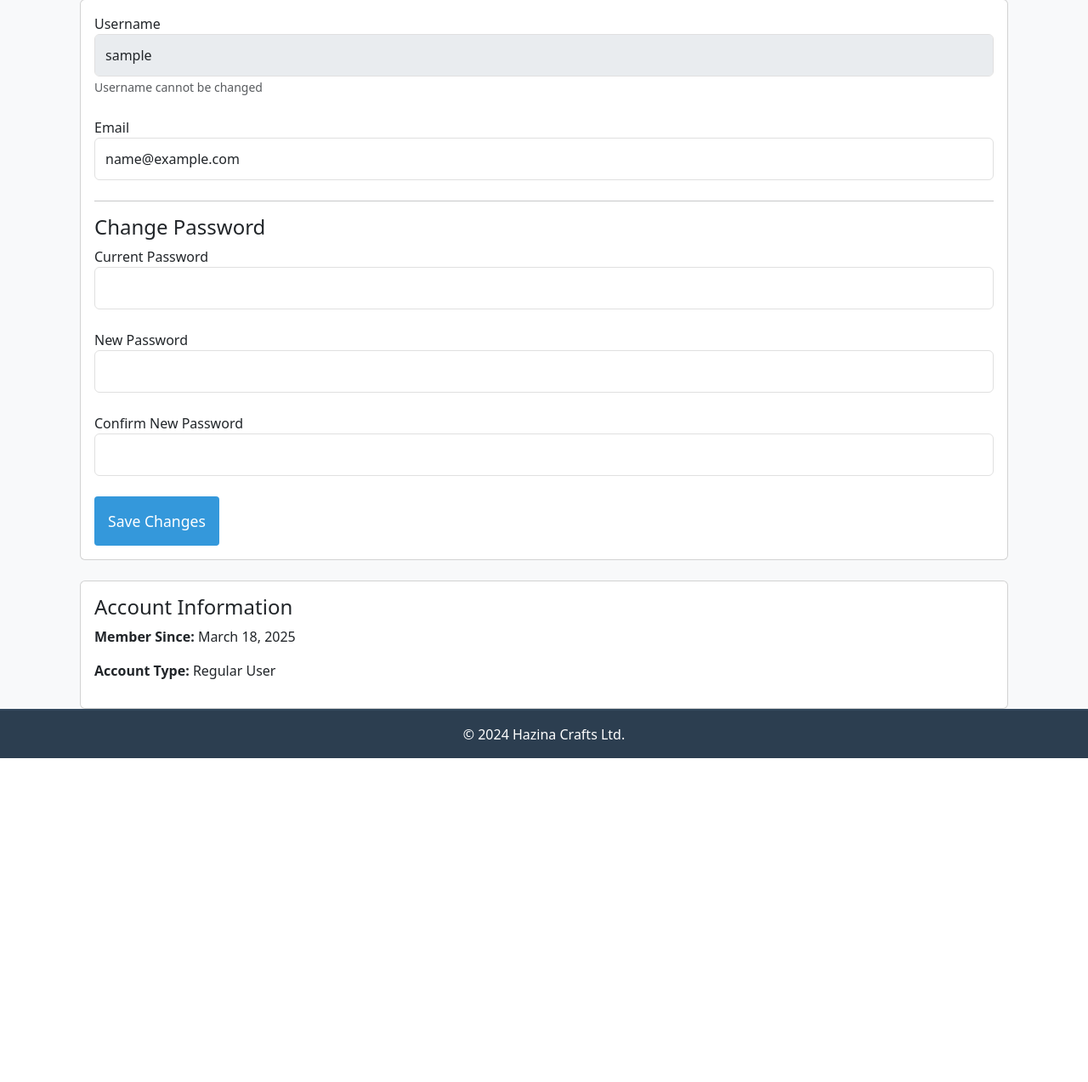
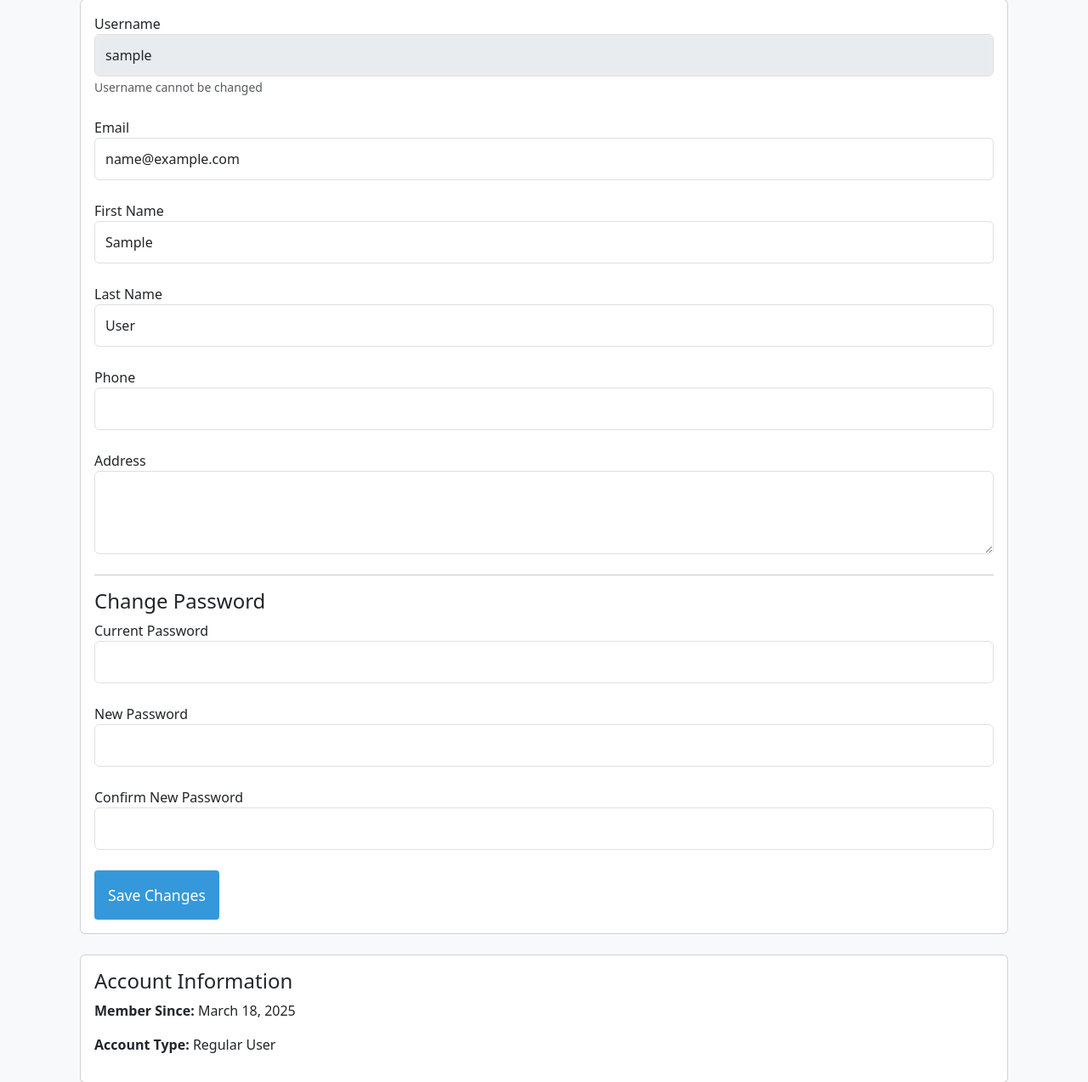
Before and after one commit to ghost-mann/improved-octo-train, a Flask app: page /account in a window 1280 px wide. Shown: the part 137-1410 px from the top of the page at 85% size. Before the commit the page ends 1029 px from the top, so only its background shows below. Run offline with Flask 3, Linux system fonts and the light colour scheme; the visitor is signed in with stand-in values (Sample User, id 1).

Commit message:
feat: added information fields in account settings

```diff
--- a/app.py
+++ b/app.py
@@ -213,6 +213,15 @@ def account_settings():
         new_password = request.form.get("new_password")
         confirm_password = request.form.get("confirm_password")
         new_email = request.form.get("email")
+        first_name = request.form.get("first_name")
+        last_name = request.form.get("last_name")
+        phone = request.form.get("phone")
+        address = request.form.get("address")
+
+        current_user.first_name = first_name
+        current_user.last_name = last_name
+        current_user.phone = phone
+        current_user.address = address
 
         if current_password and not check_password_hash(current_user.password, current_password):
             return render_template('account.html', message="Wrong password")
--- a/models.py
+++ b/models.py
@@ -12,6 +12,10 @@ class User(UserMixin, db.Model):
     username = db.Column(db.String(80), unique=True, nullable=False)
     password = db.Column(db.String(200), nullable=False)
     email = db.Column(db.String(120), unique=True, nullable=False)
+    first_name = db.Column(db.String(120))
+    last_name = db.Column(db.String(120))
+    phone = db.Column(db.String(20))
+    address = db.Column(db.String(200))
     created_at = db.Column(db.DateTime, nullable=False, default=datetime.utcnow)
     updated_at = db.Column(db.DateTime, nullable=False, default=datetime.utcnow)
     admin = db.Column(db.Boolean,default=False)
--- a/templates/account.html
+++ b/templates/account.html
@@ -21,6 +21,30 @@
                 <div class="form-group">
                     <label for="email">Email</label>
                     <input type="email" class="form-control" id="email" name="email" value="{{ current_user.email }}">
+                </div>
+
+                <div class="form-group">
+                    <label for="first_name">First Name</label>
+                    <input type="text" class="form-control" id="first_name" name="first_name"
+                           value="{{ current_user.first_name or '' }}">
+                </div>
+
+                <div class="form-group">
+                    <label for="last_name">Last Name</label>
+                    <input type="text" class="form-control" id="last_name" name="last_name"
+                           value="{{ current_user.last_name or '' }}">
+                </div>
+
+                <div class="form-group">
+                    <label for="phone">Phone</label>
+                    <input type="text" class="form-control" id="phone" name="phone"
+                           value="{{ current_user.phone or '' }}">
+                </div>
+
+                <div class="form-group">
+                    <label for="address">Address</label>
+                    <textarea class="form-control" id="address" name="address"
+                              rows="3">{{ current_user.address or '' }}</textarea>
                 </div>
 
                 <hr>
```
Also changed, not shown: migrations/versions/6d2d7b895f79_added_user_profile_fields.py (added, +38 -0 lines).
